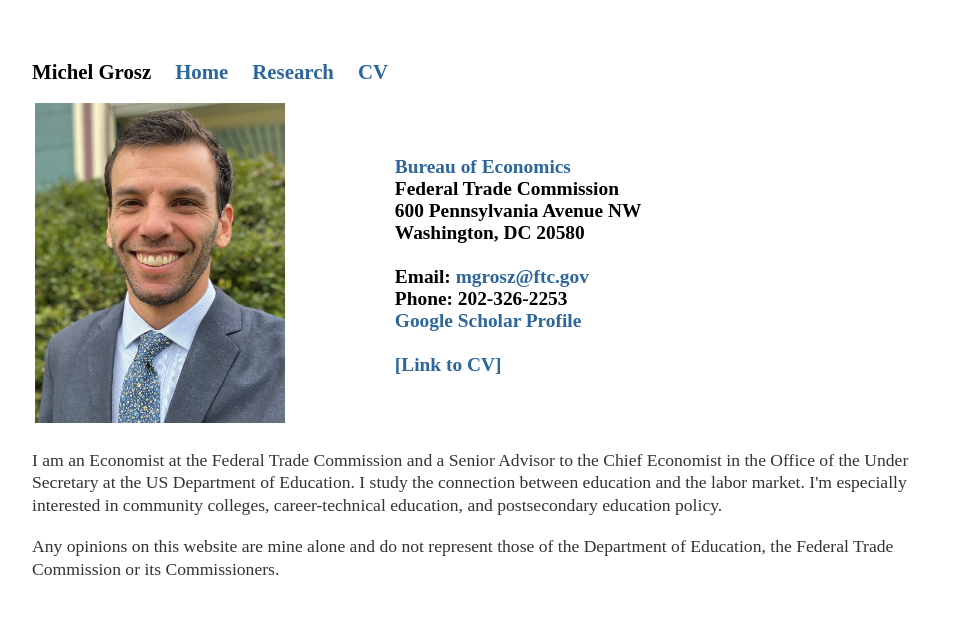
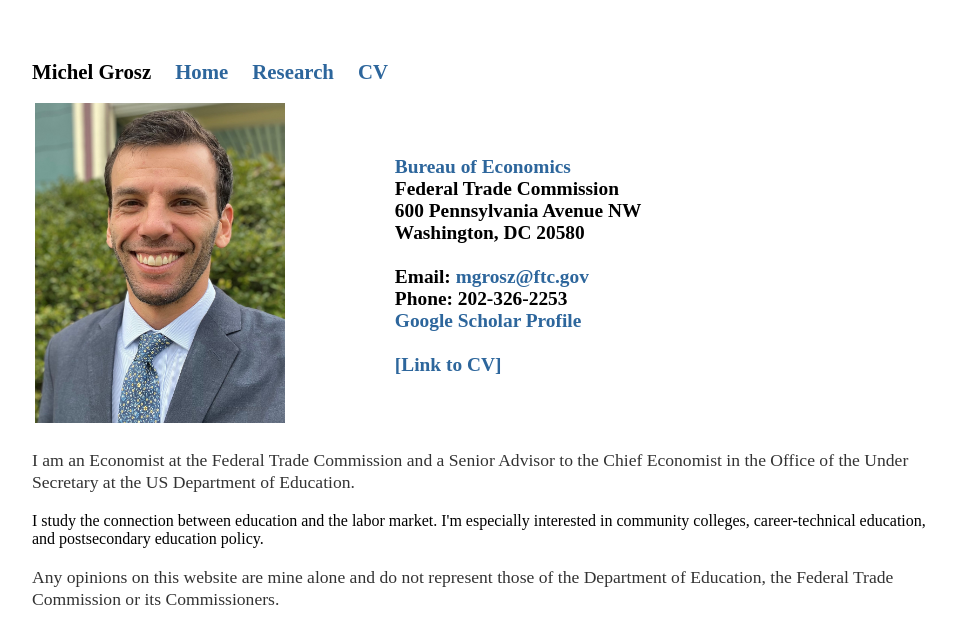
Before and after one commit to mzgrosz/mzgrosz.github.io, a Jekyll site: the page built from index.html, in a window 1280 px wide. Shown: the top 644 px of the page, without its empty margins (160-1116 px from the left). Built offline with Jekyll 4.4.1, drawn with Linux system fonts in a browser that asks for light colours.

```diff
--- a/index.html
+++ b/index.html
@@ -20,9 +20,9 @@ title: Michel Grosz
   </tr>
 </table>
 
-	<p>  I am an Economist at the Federal Trade Commission and a Senior Advisor to the Chief Economist in the Office of the Under Secretary at the US Department of Education. I study the connection between education and the labor market. I'm especially interested in community colleges, career-technical education, and postsecondary education policy.
+	<p>  I am an Economist at the Federal Trade Commission and a Senior Advisor to the Chief Economist in the Office of the Under Secretary at the US Department of Education. </p>
 
-	</p>
+	<p></p>I study the connection between education and the labor market. I'm especially interested in community colleges, career-technical education, and postsecondary education policy.  	</p>
 
 	<p>Any opinions on this website are mine alone and do not represent those of the Department of Education, the Federal Trade Commission or its Commissioners. </p>
 	<br/>
```
